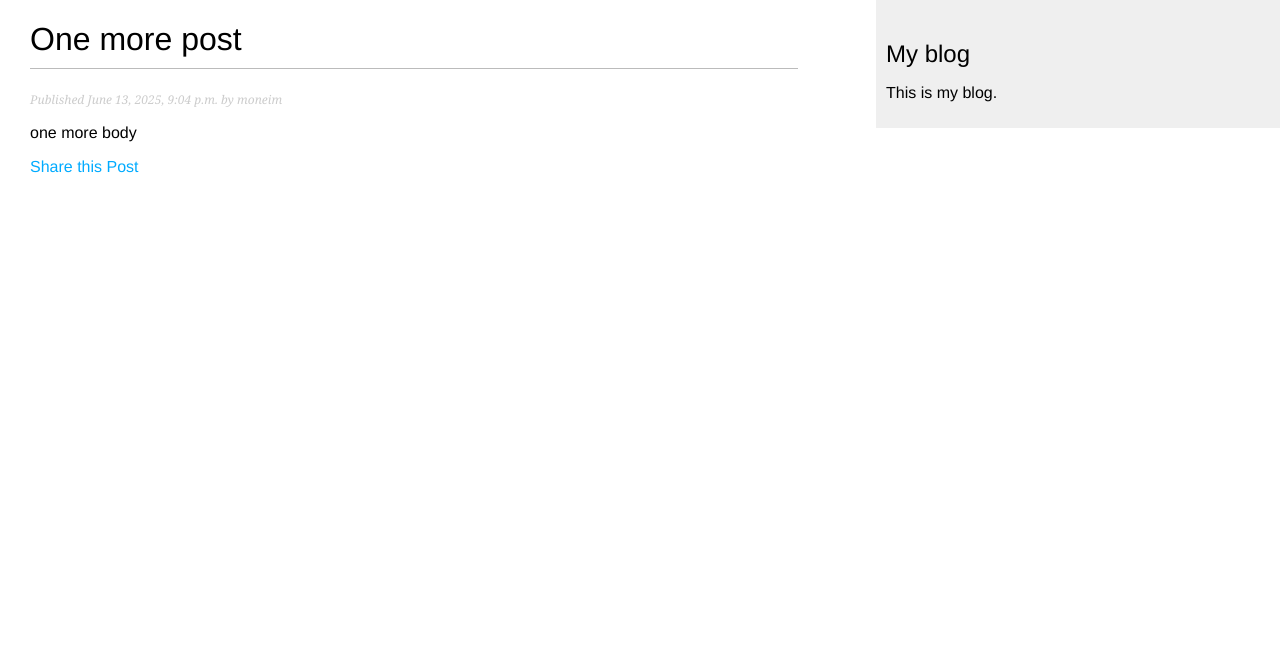
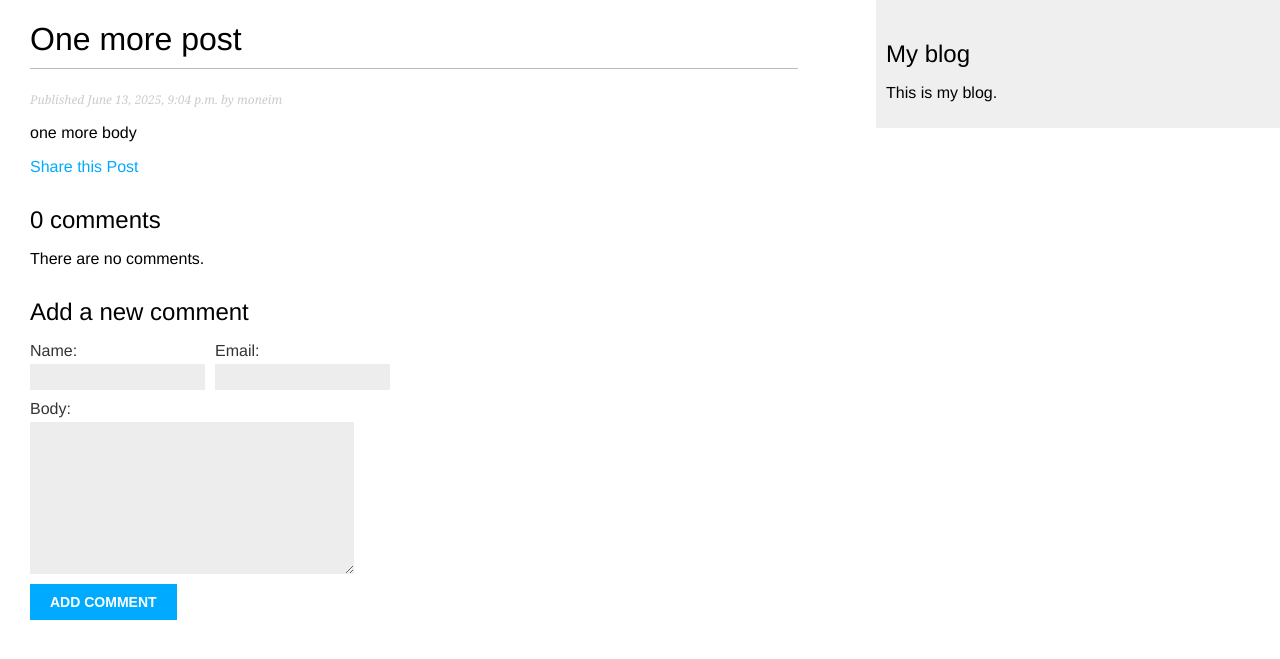
Before and after one commit to Mohammed-Abdelmoneim/django-blog, a Django app: a page that uses blog/templates/blog/post/detail.html in a window 1280 px wide. Shown: the top 659 px of the page. Run offline with Django 5.2, Linux system fonts and the light colour scheme; data comes from the database, SQL or seed files in the repository; both versions use the stored data as it was after the commit; parts of the project's set-up code (start-up, migrations or seed data) failed here and were passed over.

Commit message:
add: comment system

```diff
--- a/blog/forms.py
+++ b/blog/forms.py
@@ -12,7 +12,7 @@ class EmailPostForm(forms.Form):
     )
 
 
-class CommentFrom(forms.ModelForm):
+class CommentForm(forms.ModelForm):
     class Meta:
         model = Comment
         fields = ['name', 'email', 'body']
--- a/blog/templates/blog/post/detail.html
+++ b/blog/templates/blog/post/detail.html
@@ -12,4 +12,21 @@
       Share this Post
     </a>
   </p>
+  {% with comments.count as total_comments %}
+    <h2>
+      {{ total_comments }} comment{{ total_comments|pluralize }}
+    </h2>
+  {% endwith %}
+  {% for comment in comments %}
+    <div class="comment">
+    <p class="info">
+    Comment {{ forloop.counter }} by {{ comment.name }}
+    {{ comment.created }}
+    </p>
+    {{ comment.body|linebreaks }}
+    </div>
+  {% empty %}
+    <p>There are no comments.</p>
+  {% endfor %}
+  {% include "blog/post/includes/comment_form.html" %}
 {% endblock content %}
--- /dev/null
+++ b/blog/templates/blog/post/includes/comment_form.html
@@ -0,0 +1,12 @@
+<h2>Add a new comment</h2>
+  <form action="{% url "blog:post_comment" post.id %}" method="post">
+  <div class="left">
+  {{ form.name.as_field_group }}
+  </div>
+  <div class="left">
+  {{ form.email.as_field_group }}
+  </div>
+  {{ form.body.as_field_group }}
+  {% csrf_token %}
+  <p><input type="submit" value="Add comment"></p>
+</form>
--- a/blog/urls.py
+++ b/blog/urls.py
@@ -10,5 +10,6 @@ urlpatterns = [
         '<int:year>/<int:month>/<int:day>/<slug:post>/',
          views.post_detail,
          name='post_detail'),
-    path('<int:post_id>/share/', views.post_share, name='post_share')
+    path('<int:post_id>/share/', views.post_share, name='post_share'),
+    path('<int:post_id>/comment/', views.post_comment, name='post_comment')
 ]
--- a/blog/views.py
+++ b/blog/views.py
@@ -1,9 +1,9 @@
 from django.shortcuts import get_object_or_404, render
-from .models import Post, CommentForm
+from .models import Post
 from django.core.paginator import Paginator, EmptyPage, PageNotAnInteger
 from django.http import Http404
 from django.views.generic import ListView
-from .forms import EmailPostForm
+from .forms import EmailPostForm, CommentForm
 from django.core.mail import send_mail
 from django.views.decorators.http import require_POST
 
@@ -41,7 +41,12 @@ def post_detail(request, year, month, day, post): # post here means slug that's
         publish__year=year,
         publish__month=month,
         publish__day=day)
-    return render(request, 'blog/post/detail.html', {'post': post})
+    # List of active comments for this post
+    comments = post.comments.filter(active=True)
+    # Form for users to comment
+    form = CommentForm()
+
+    return render(request, 'blog/post/detail.html', {'post': post, 'comments': comments, 'form': form})
 
 
 def post_share(request, post_id):
@@ -101,5 +106,5 @@ def post_comment(request, post_id):
         comment.post = post
         # Save the comment to the databasa
         comment.save()
-    return render('request', 'blog/post/comment,html',
+    return render('request', 'blog/post/comment.html',
                   {'post': post, 'comment': comment, 'form': form})
```
Also changed, not shown: blog/templates/blog/post/comment.html (added, +10 -0 lines), db.sqlite3, 1 other file.
